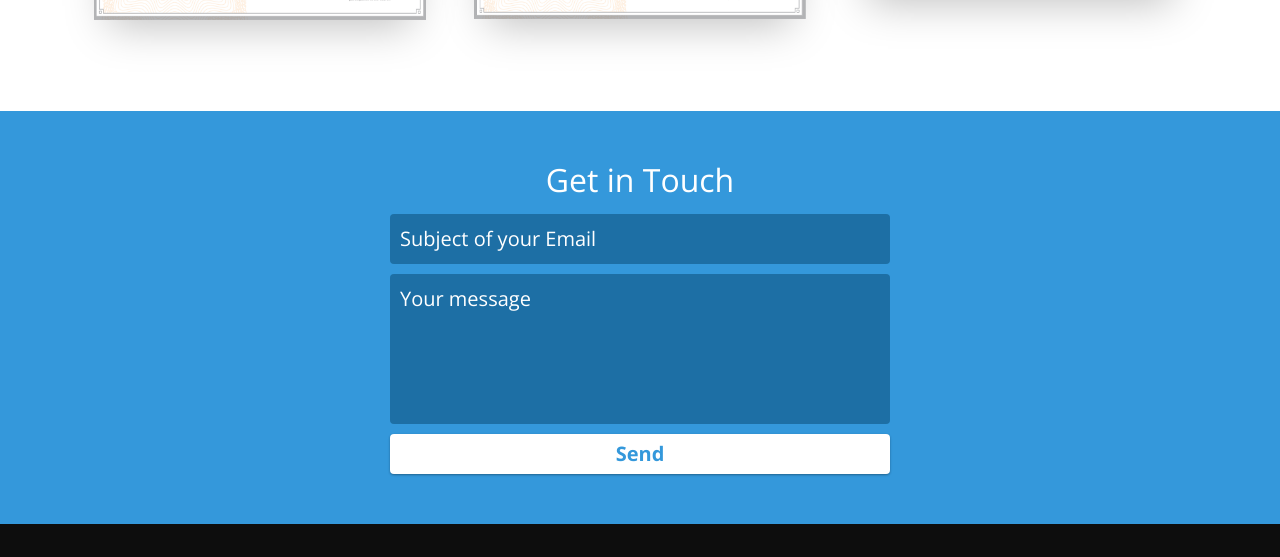
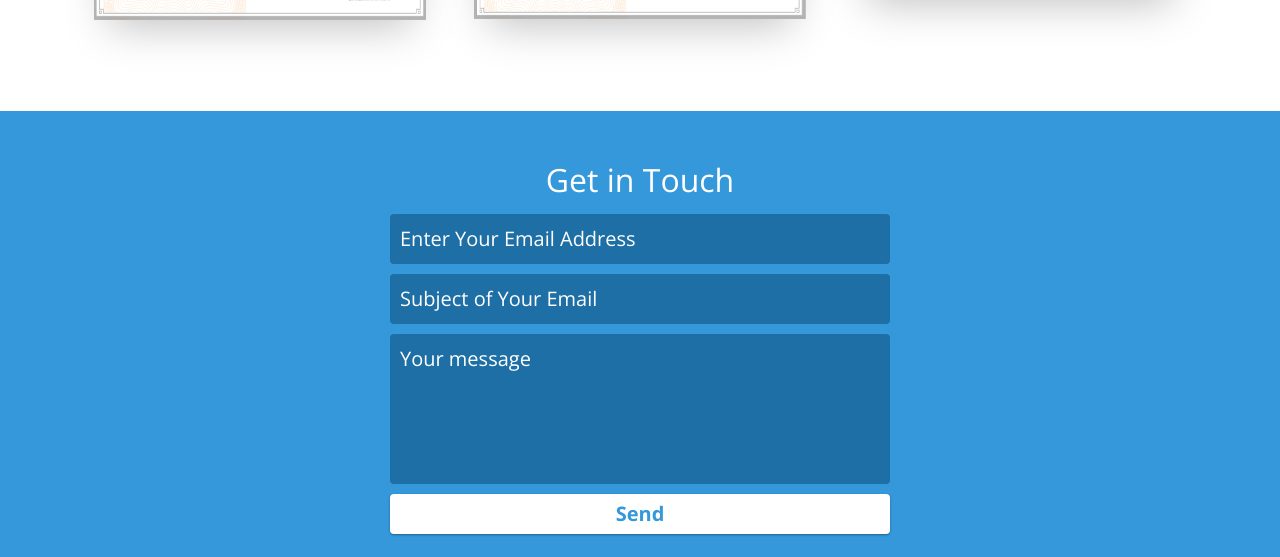
Before and after one commit to Alvi-Rahman/Alvi-Rahman.github.io, a website: page index.html in a window 1280 px wide. Shown: the part 6811-7368 px from the top of the page. Drawn offline with nearby package versions, Linux system fonts and the light colour scheme.

Commit message:
feat: subject and email

```diff
--- a/index.html
+++ b/index.html
@@ -1081,7 +1081,8 @@
               action="https://formspree.io/f/mgedovak"
               method="POST">
 
-                <input type="text" name="_subject" id="_subject" placeholder="Subject of your Email" required>
+                <input type="email" name="_replyto" id="_replyto" placeholder="Enter Your Email Address" required>
+                <input type="text" name="_subject" id="_subject" placeholder="Subject of Your Email" required>
                 <textarea name="message" id="_message" placeholder="Your message" required></textarea>
 <!--                <button type="submit" onclick="sendMail()">Send</button>-->
                 <button type="submit">Send</button>
```
